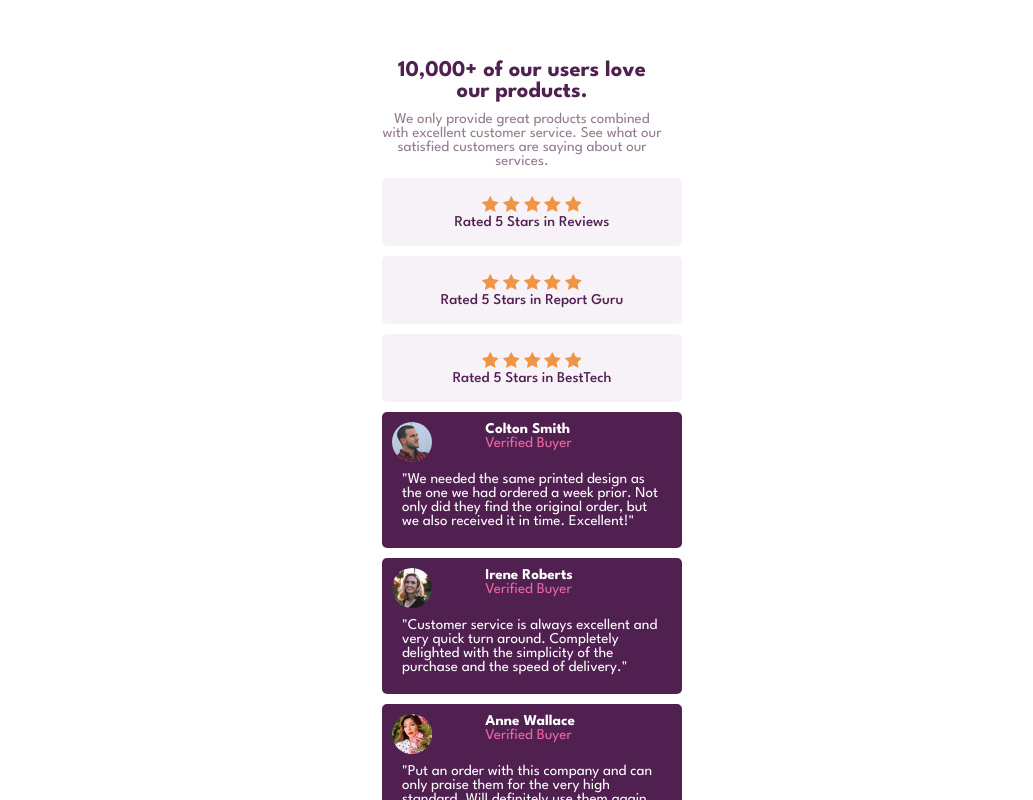
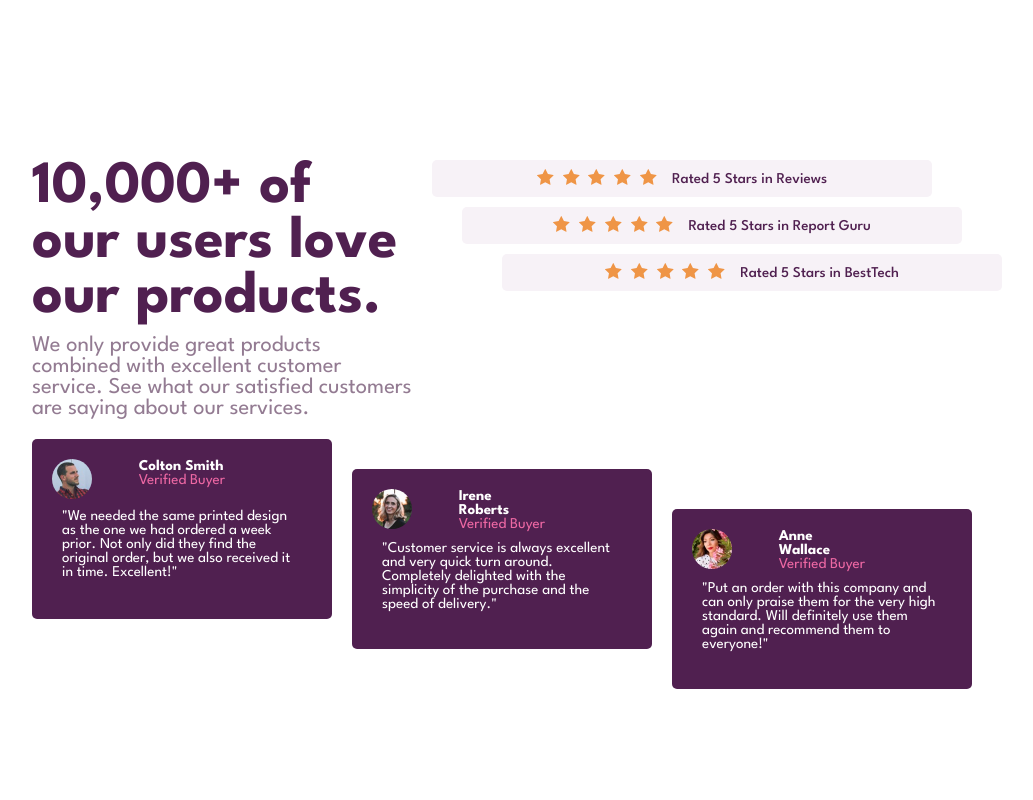
Before and after one commit to Megelado/social-proof-section-master, a plain HTML site: page index.html in a window 1280 px wide. Shown: the whole page, without its empty margins (118-1151 px from the left). Drawn offline with Linux system fonts and the light colour scheme.

Commit message:
finalizado a versão desktop

```diff
--- a/estilos/media.css
+++ b/estilos/media.css
@@ -2,4 +2,69 @@
 
 @media screen and (min-width: 1000px) {
 
+    section {
+        width: 1000px;
+        height: 500px;
+    }
+
+    header {
+        display: grid;
+        grid-template-columns: 40% 60%;
+    }
+
+    header h1{
+        text-align: left;
+        font-size: 4em;
+    }
+
+    header .summary {
+        text-align: left;
+        font-size: 1.5em;
+    }
+
+    .avaliacao {
+        width: 500px;
+        height: 37px;
+        flex-direction: row;
+    }
+
+    .avaliacao img{
+        padding-right: 5px;
+    }
+
+    .avaliacao .star {
+        margin-right: 10px;
+    }
+
+    #item2 {
+        margin-left: 40px;
+    }
+
+    #item3 {
+        margin-left: 80px;
+    }
+
+    .card {
+        display: flex;
+        height: 200px;
+        width: 100%;
+    }
+
+    #comentario1 {
+        height: 180px;
+        padding: 20px;
+    }
+
+    #comentario2 {
+        margin-top: 40px;
+        height: 180px;
+        padding: 20px;
+    }
+
+    #comentario3 {
+        margin-top: 80px;
+        height: 180px;
+        padding: 20px;
+    }
+
 }
--- a/index.html
+++ b/index.html
@@ -20,18 +20,24 @@
   <body>
     <main>
       <section>
-        <h1>10,000+ of our users love our products.</h1>
-        <p class="summary">
-          We only provide great products combined with excellent customer service.
-          See what our satisfied customers are saying about our services.
+        <header>
+          <div>
+            <h1>10,000+ of our users love our products.</h1>
+            <p class="summary">
+              We only provide great products combined with excellent customer service.
+              See what our satisfied customers are saying about our services.
 
-        </p>
-        <div class="avaliacao"> <div><img src="/images/icon-star.svg" alt=""> <img src="/images/icon-star.svg" alt=""> <img src="/images/icon-star.svg" alt=""> <img src="/images/icon-star.svg" alt=""> <img src="/images/icon-star.svg" alt=""> </div> <div>Rated 5 Stars in Reviews</div></div>
-        <div class="avaliacao"><div><img src="/images/icon-star.svg" alt=""> <img src="/images/icon-star.svg" alt=""> <img src="/images/icon-star.svg" alt=""> <img src="/images/icon-star.svg" alt=""> <img src="/images/icon-star.svg" alt=""></div> <div>Rated 5 Stars in Report Guru</div></div>
-        <div class="avaliacao"><div><img src="/images/icon-star.svg" alt=""> <img src="/images/icon-star.svg" alt=""> <img src="/images/icon-star.svg" alt=""> <img src="/images/icon-star.svg" alt=""> <img src="/images/icon-star.svg" alt=""></div><div>Rated 5 Stars in BestTech</div></div>
+            </p>
+          </div>
+          <div>
+            <div class="avaliacao" id="item1"> <div class="star"><img src="/images/icon-star.svg" alt=""> <img src="/images/icon-star.svg" alt=""> <img src="/images/icon-star.svg" alt=""> <img src="/images/icon-star.svg" alt=""> <img src="/images/icon-star.svg" alt=""> </div> <div>Rated 5 Stars in Reviews</div></div>
+            <div class="avaliacao" id="item2"><div class="star"><img src="/images/icon-star.svg" alt=""> <img src="/images/icon-star.svg" alt=""> <img src="/images/icon-star.svg" alt=""> <img src="/images/icon-star.svg" alt=""> <img src="/images/icon-star.svg" alt=""></div> <div>Rated 5 Stars in Report Guru</div></div>
+            <div class="avaliacao" id="item3"><div class="star"><img src="/images/icon-star.svg" alt=""> <img src="/images/icon-star.svg" alt=""> <img src="/images/icon-star.svg" alt=""> <img src="/images/icon-star.svg" alt=""> <img src="/images/icon-star.svg" alt=""></div><div>Rated 5 Stars in BestTech</div></div>
 
+          </div>
+        </header>
         <div class="card">
-          <div class="comentario">
+          <div class="comentario" id="comentario1">
             <div class="user">
               <img class="image" src="/images/image-colton.jpg" alt="">
               <div>
@@ -46,7 +52,7 @@
             </p>
           </div>
 
-        <div class="comentario">
+        <div class="comentario" id="comentario2">
           <div class="user">
             <img class="image" src="/images/image-irene.jpg" alt="">
               <div>
@@ -60,7 +66,7 @@
           </p>
         </div>
 
-       <div class="comentario">
+       <div class="comentario" id="comentario3">
           <div class="user">
             <img class="image" src="/images/image-anne.jpg" alt="">
             <div>
```
